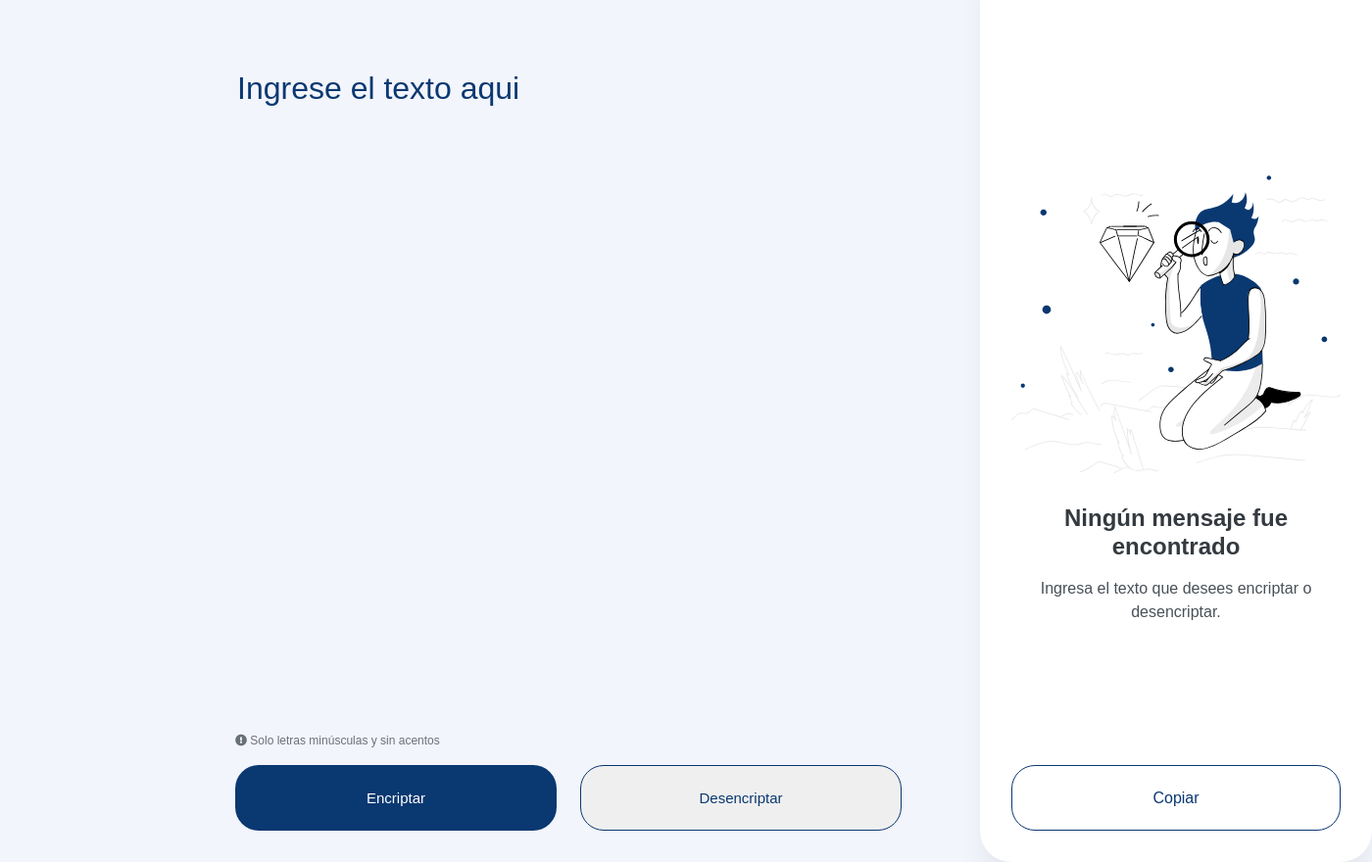
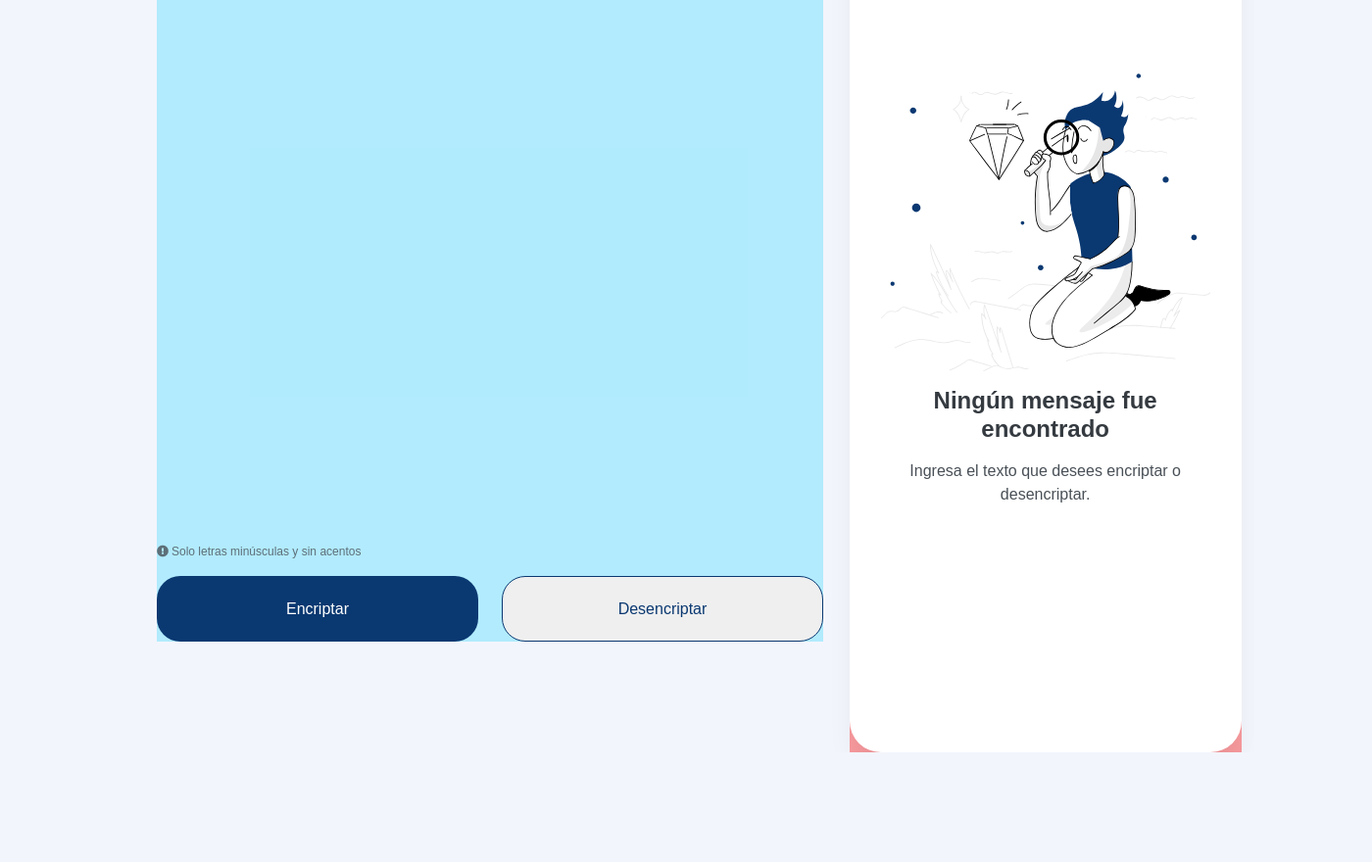
Before and after one commit to FabricioMR22/challenge-one-encriptador-latam, a plain HTML site: page index.html in a window 1280 px wide. Shown: the part 104-984 px from the top of the page at 98% size, 1400 px wide, since content can reach past the window. After the commit the page ends 872 px from the top, so only its background shows below. Drawn offline with Linux system fonts and the light colour scheme.

Commit message:
Reset desktop v2

```diff
--- a/index.html
+++ b/index.html
@@ -1,46 +1,61 @@
 <!DOCTYPE html>
-<html lang="en">
+<html lang="es">
   <head>
     <meta charset="UTF-8" />
     <meta http-equiv="X-UA-Compatible" />
     <meta name="viewport" content="width=device-width, initial-scale=1.0" />
+
     <link rel="stylesheet" href="https://cdnjs.cloudflare.com/ajax/libs/font-awesome/5.15.3/css/all.min.css">
+    <link rel="stylesheet" href="reset.css">
     <link rel="stylesheet" href="styles.css" />
     <link rel="icon" type="image/x-icon" href="images/Vector.svg" />
     <title>Challenge ONE | Encriptador de texto</title>
   </head>
   <body>
     <header>
-          <img src="images/Vector.svg" alt="logo" />
     </header>
-    <form id="form">
+    <main>
+      <form id="form">
+        <div class="container">
+          <div class="logo">
+            <img src="images/Vector.svg" width="120px" height="48px" alt="">
+          </div>
 
-        <textarea type="text" id="txtinput" placeholder="Ingrese el texto aqui" autofocus></textarea>
+          <div class="div1">
+            <div class="bloque-izquierdo">
+              <textarea type="text" id="txtinput" placeholder="Ingrese el texto aqui" autofocus></textarea>
 
-        <div class="txtoutput">
-          <textarea type="text" id="txtoutput" ></textarea>
-          <img src="images/Muñeco.svg" alt="" id="munheco">
+              <div class="alerta">
+                <i class="fas fa-exclamation-circle" id="circle"></i>
+                <label for="name" id="label">Solo letras minúsculas y sin acentos</label>
+              </div>
 
-          <div class="bloque-msj">
-            <label for="msj" id="msj">Ningún mensaje fue encontrado</label>
-            <label for="dato" id="dato">Ingresa el texto que desees encriptar o desencriptar.</label>
+              <div class="botones">
+                <button id="btnE" type="submit">Encriptar</button><button id="btnD" type="submit">Desencriptar</button>
+              </div>
+            </div>
+
           </div>
-          <button id="btnC">Copiar</button>
+
+          <div class="div2">
+            <div class="bloque-derecho">
+              <textarea type="text" id="txtoutput" ></textarea>
+              <img src="images/Muñeco.svg" alt="" id="munheco">
+              <label for="msj" id="msj">Ningún mensaje fue encontrado</label>
+              <label for="dato" id="dato">Ingresa el texto que desees encriptar o desencriptar.</label>
+              <button id="btnC">Copiar</button>
+            </div>
+          </div>
+
         </div>
 
 
 
+    </form>
+    </main>
+    <footer>
 
-        <div class="alerta">
-          <i class="fas fa-exclamation-circle" id="circle"></i>
-          <label for="name" id="label">Solo letras minúsculas y sin acentos</label>
-        </div>
-        <div class="botones">
-          <button id="btnE" type="submit">Encriptar</button>
-          <button id="btnD" type="submit">Desencriptar</button>
-        </div>
-
-    </form>
+    </footer>
 
   <script src="index.js"></script>
 
--- a/index.js
+++ b/index.js
@@ -43,13 +43,18 @@ const limpiar = () => {
     msj.style.display = "block";
     dato.style.display = "block";
     munheco.style.display = "block";
+    txtoutput.style.display = "none";
+    btnC.style.display = "none";
   } else {
     msj.style.display = "none";
     dato.style.display = "none";
     munheco.style.display = "none";
+    txtoutput.style.display = "block";
+    btnC.style.display = "block";
   }
 };
 
+limpiar();
 form.addEventListener("submit", (event) => {
   //Desactivando el envio del formulario
   event.preventDefault();
--- /dev/null
+++ b/reset.css
@@ -0,0 +1,48 @@
+/* http://meyerweb.com/eric/tools/css/reset/
+   v2.0 | 20110126
+   License: none (public domain)
+*/
+
+html, body, div, span, applet, object, iframe,
+h1, h2, h3, h4, h5, h6, p, blockquote, pre,
+a, abbr, acronym, address, big, cite, code,
+del, dfn, em, img, ins, kbd, q, s, samp,
+small, strike, strong, sub, sup, tt, var,
+b, u, i, center,
+dl, dt, dd, ol, ul, li,
+fieldset, form, label, legend,
+table, caption, tbody, tfoot, thead, tr, th, td,
+article, aside, canvas, details, embed,
+figure, figcaption, footer, header, hgroup,
+menu, nav, output, ruby, section, summary,
+time, mark, audio, video {
+	margin: 0;
+	padding: 0;
+	border: 0;
+	font-size: 100%;
+	font: inherit;
+	vertical-align: baseline;
+}
+/* HTML5 display-role reset for older browsers */
+article, aside, details, figcaption, figure,
+footer, header, hgroup, menu, nav, section {
+	display: block;
+}
+body {
+	line-height: 1;
+}
+ol, ul {
+	list-style: none;
+}
+blockquote, q {
+	quotes: none;
+}
+blockquote:before, blockquote:after,
+q:before, q:after {
+	content: '';
+	content: none;
+}
+table {
+	border-collapse: collapse;
+	border-spacing: 0;
+}
--- a/styles.css
+++ b/styles.css
@@ -1,35 +1,45 @@
-body{
+body {
     background: #F3F5FC;
-
 }
 
-header{
+.container{
+    width: 100vw;
+    height: 100vh;
+
     display: flex;
-    flex-direction: column;
-    align-items: flex-start;
-    padding: 0px;
-    gap: 40px;
+    flex-direction: row;
+    justify-content: space-around;
+    align-items: center;
 }
-header img{
-    position: absolute;
-    width: 120px;
-    height: 48px;
-    left: 40px;
-    top: 40px;
+
+.logo{
+    align-self: flex-start;
+    margin-top: 2.8%;
+}
+.div1{
+    background: rgba(0, 208, 255, 0.274);
+}
+
+.div2{
+    background: rgba(255, 0, 0, 0.377);
+}
+
+textarea,label,button{
+    font-family: 'Arial';
+    font-style: normal;
+    font-weight: 400;
+    line-height: 150%;
 }
 
 textarea{
-    font-family: 'Arial';
-    font-style: normal;
-    font-weight: 400;
     font-size: 32px;
-    line-height: 150%;
+
     color: #0A3871;
-
     outline: none;
     resize: none;
     background: none;
     border: none;
+    padding: 0;
 }
 
 input::placeholder,
@@ -38,21 +48,74 @@ textarea::placeholder {
   opacity: 1;
 }
 
-#txtinput{
-    position: absolute;
-    width: 577px;
-    min-height: 600px;
-    left: 240px;
-    top: 168px;
+.bloque-izquierdo{
+    display: flex;
+    flex-direction: column;
+    align-items: stretch;
 
+    gap: 16px;
 }
 
-.txtoutput{
-    position: absolute;
-    width: 400px;
-    height: 944px;
-    left: 1000px;
-    top: 40px;
+#txtinput{
+    width: 680px;
+    min-height: 600px;
+}
+
+.alerta{
+    font-size: 12px;
+    color: #495057;
+    opacity: 0.8
+}
+
+.botones{
+    display: flex;
+    flex-direction: row;
+    align-items: flex-start;
+    padding: 0px;
+    gap: 24px;
+}
+
+.botones button{
+    width: 328px;
+    height: 67px;
+    transition: 0.3s all;
+    cursor: pointer;
+
+    font-size: 16px;
+    line-height: 19px;
+    border-radius: 24px;
+}
+
+#btnE{
+    background: #0A3871;
+    color: #FFFFFF;
+    border: none;
+}
+
+#btnD{
+    border: 1px solid #0A3871;
+    color: #0A3871;
+}
+
+#btnE:hover{
+    background: #072B61;
+}
+
+#btnD:hover, #btnC:hover{
+    background: #EFF1FA;
+}
+
+.bloque-derecho{
+    display: flex;
+    flex-direction: column;
+    justify-content: center;
+
+    width: 336px;
+    height: 880px;
+
+    text-align: center;
+
+    padding: 32px;
     background: #FFFFFF;
     border:  none;
     box-shadow: 0px 24px 32px -8px rgba(0, 0, 0, 0.08);
@@ -62,154 +125,38 @@ textarea::placeholder {
 #txtoutput{
     width: 336px;
     height: 781px;
+    margin-bottom: 32px;
 
-    position: absolute;
-    top: 32px;
-    left: 32px;
-
-    font-weight: 400;
     font-size: 24px;
-    line-height: 150%;
     color: #495057;
-
-}
-
-.txtoutput img{
-    position: absolute;
-    width: 336px;
-    height: 304px;
-    left: 32px;
-    top: 243px;
-}
-
-.bloque-msj{
-    font-family: 'Arial';
-    font-style: normal;
-    text-align: center;
-
-    position: absolute;
-    width: 84%;
-
-    left: 32px;
-    top: 579px;
-
-    display: flex;
-    flex-direction: column;
-    align-items: flex-start;
-    padding: 0px;
-    gap: 16px;
 }
 
 #msj {
-
+    margin-top: 16px;
+    margin-bottom: 16px;
     font-weight: 700;
     font-size: 24px;
     line-height: 120%;
-
-    /* Gray/gray-500 */
     color: #343A40;
 }
 
 #dato{
     font-weight: 400;
     font-size: 16px;
-    line-height: 150%;
-
-    /* Gray/gray-400 */
     color: #495057;
-
-}
-
-.alerta{
-    position: absolute;
-    width: 229px;
-    height: 18px;
-    left: 240px;
-    top: 851px;
-
-    font-family: 'Arial';
-    font-style: bold;
-    font-weight: 400;
-    font-size: 12px;
-    line-height: 150%;
-
-    color: #495057;
-
-    opacity: 0.8
-}
-
-
-.botones {
-    display: flex;
-    flex-direction: row;
-    align-items: flex-start;
-    padding: 0px;
-    gap: 24px;
-    position: absolute;
-    width: 680px;
-    height: 67px;
-    left: 240px;
-    top: 885px;
-
-    transition: 0.3s all;
-    cursor: pointer;
-}
-
-#btnE{
-    width: 328px;
-    height: 67px;
-
-    font-size: 15px;
-    /* Dark blue/dark-blue-300 */
-    background: #0A3871;
-    border-radius: 24px;
-
-    /* White */
-    color: #FFFFFF;
-    border: none;
-
-}
-#btnE:hover{
-    background: #072B61;
-}
-
-#btnD{
-    width: 328px;
-    height: 67px;
-
-    /* Light gray */
-    font-size: 15px;
-    /* Dark blue/dark-blue-300 */
-    border: 1px solid #0A3871;
-    border-radius: 24px;
-
-    /* Dark blue/dark-blue-300 */
-    color: #0A3871;
-}
-
-#btnD:hover, #btnC:hover{
-    background: #EFF1FA;
 }
 
 #btnC{
-    width: 84%;
+    width: 100%;
     height: 67px;
-
-    position: absolute;
-    left: 32px;
-    bottom: 32px;
 
     border: 1px solid #0A3871;
     border-radius: 24px;
     background-color: white;
 
-    font-family: 'Arial';
-    font-style: normal;
-    font-weight: 400;
     font-size: 16px;
     line-height: 19px;
     text-align: center;
 
-    /* Dark blue/dark-blue-300 */
     color: #0A3871;
 }
```
